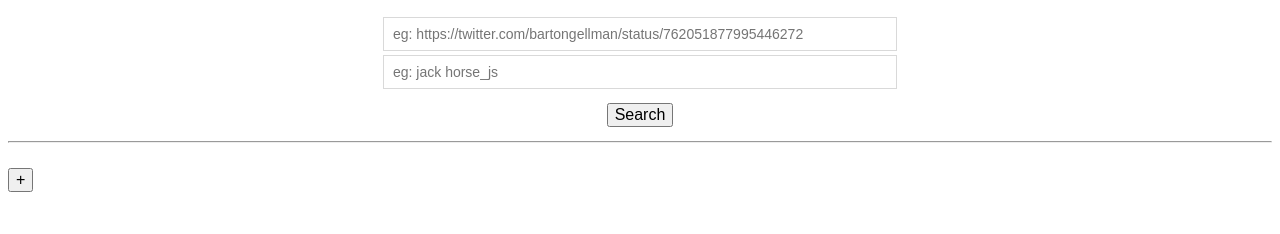
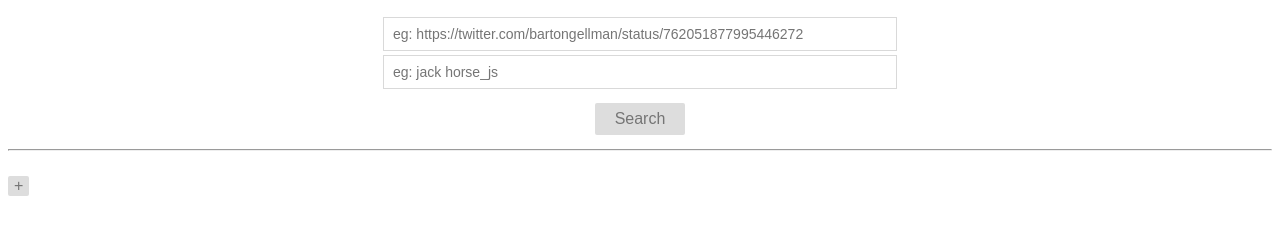
Before and after one commit to thameera/cfviewer, a website: page public/index.html in a window 1280 px wide. Shown: the part 70-304 px from the top of the page. Drawn offline with Linux system fonts and the light colour scheme.

Commit message:
Make Search button Google-y

```diff
--- a/public/css/style.css
+++ b/public/css/style.css
@@ -38,10 +38,24 @@ input {
 button {
   margin-top: 10px;
   font-size: 16px;
+  border: none;
+  background-color: #ddd;
+  border-radius: 2px;
+  color: #757575;
+  outline: none;
 }
 
 #search {
   margin-bottom: 6px;
+  height: 32px;
+  padding-left: 20px;
+  padding-right: 20px;
+}
+
+#search:hover {
+  box-shadow: 0 1px 1px rgba(0,0,0,0.1);
+  border: 1px solid #c6c6c6;
+  color: #222;
 }
 
 #loading, #error {
```
